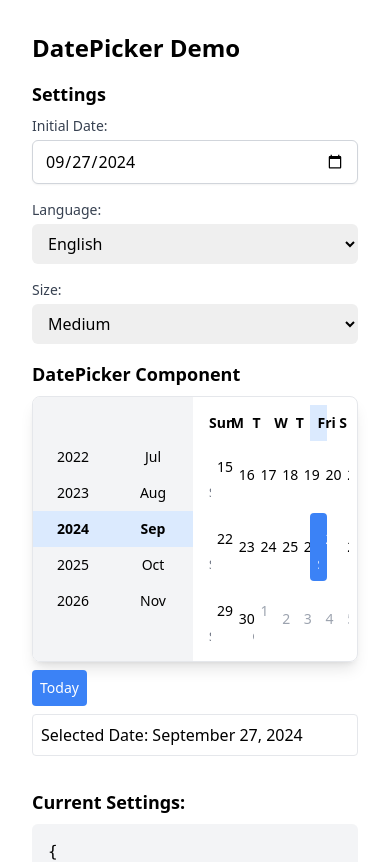
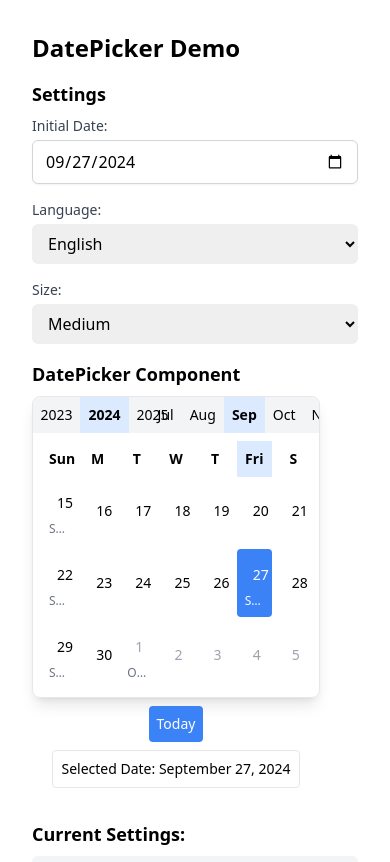
Before and after one commit to sushiljainam/date-picker, a React (Create React App) app: page / in a window 390 px wide. Shown: the top 862 px of the page. Built offline with nearby package versions, Linux system fonts and the light colour scheme.

Commit message:
Update DatePicker.js

```diff
--- a/src/components/DatePicker.js
+++ b/src/components/DatePicker.js
@@ -46,6 +46,12 @@ const DatePicker = ({
         compact: 'text-xs p-1',
         medium: 'text-sm p-2',
         cozy: 'text-base p-3'
+    };
+
+    const containerClasses = {
+        compact: 'w-64 sm:w-72',
+        medium: 'w-72 sm:w-80 md:w-96',
+        cozy: 'w-80 sm:w-96 md:w-112 lg:w-128'
     };
 
     const generateDates = (centerDate) => {
@@ -190,13 +196,15 @@ const DatePicker = ({
             ref={datePickerRef}
             tabIndex="0"
             onKeyDown={handleKeyDown}
-            className="focus:outline-none"
+            className={`focus:outline-none ${containerClasses[size]}`}
             role="application"
             aria-label="Date picker"
         >
-            <div className="flex border rounded-lg overflow-hidden shadow-lg">
+            <div className="flex flex-col sm:flex-row border rounded-lg overflow-hidden shadow-lg">
+                {/* Year and Month selectors */}
+                <div className="flex sm:flex-col">
                     {/* Year selector */}
-                <div className="w-20 bg-gray-100 flex flex-col items-center justify-center" role="group" aria-label={labels[language].year}>
+                    <div className="w-1/2 sm:w-20 bg-gray-100 flex flex-row sm:flex-col items-center justify-center" role="group" aria-label={labels[language].year}>
                         {[currentYear - 2, currentYear - 1, currentYear, currentYear + 1, currentYear + 2].map((year) => (
                             <button
                                 key={year}
@@ -210,7 +218,7 @@ const DatePicker = ({
                         ))}
                     </div>
                     {/* Month selector */}
-                <div className="w-20 bg-gray-100 flex flex-col items-center justify-center" role="group" aria-label={labels[language].month}>
+                    <div className="w-1/2 sm:w-20 bg-gray-100 flex flex-row sm:flex-col items-center justify-center" role="group" aria-label={labels[language].month}>
                         {getVisibleMonths().map(({ month, year }, index) => (
                             <button
                                 key={index}
@@ -220,11 +228,12 @@ const DatePicker = ({
                                 role="option"
                             >
                                 <div>{month}</div>
-                            {(month === months[language][0] || month === months[language][11]) && (
+                                {size !== 'compact' && (month === months[language][0] || month === months[language][11]) && (
                                     <div className="text-xs text-gray-500">{year}</div>
                                 )}
                             </button>
                         ))}
+                    </div>
                 </div>
                 {/* Calendar */}
                 <div className="flex-1 p-2">
@@ -235,7 +244,7 @@ const DatePicker = ({
                                 className={`text-center font-semibold ${sizeClasses[size]} ${isSelectedDay(index) ? 'bg-blue-100' : ''}`}
                                 role="columnheader"
                             >
-                                {isSelectedDay(index) ? weekDaysFull[language][index] : day}
+                                {isSelectedDay(index) && size !== 'compact' ? weekDaysFull[language][index] : day}
                             </div>
                         ))}
                     </div>
@@ -255,7 +264,7 @@ const DatePicker = ({
                                     aria-label={`${date.getDate()} ${months[language][date.getMonth()]} ${date.getFullYear()}`}
                                 >
                                     <div className={sizeClasses[size]}>{date.getDate()}</div>
-                                    {getDateDisplay(date) && (
+                                    {size !== 'compact' && getDateDisplay(date) && (
                                         <div className={`text-xs ${isSelectedDate(date) ? 'text-white' : 'text-gray-500'} ${isSelectedDate(date) ? 'text-[0.65rem]' : ''} whitespace-nowrap overflow-hidden text-ellipsis`}>
                                             {getDateDisplay(date)}
                                         </div>
@@ -266,14 +275,15 @@ const DatePicker = ({
                     </div>
                 </div>
             </div>
+            <div className="mt-2 flex flex-col sm:flex-row justify-between items-center">
                 <button
                     onClick={handleTodayClick}
-                className={`mt-2 bg-blue-500 text-white rounded ${sizeClasses[size]} hover:bg-blue-600 transition-colors duration-300`}
+                    className={`mb-2 sm:mb-0 bg-blue-500 text-white rounded ${sizeClasses[size]} hover:bg-blue-600 transition-colors duration-300`}
                     aria-label={labels[language].today}
                 >
                     {labels[language].today}
                 </button>
-            <div className="mt-2 p-2 border rounded" role="status" aria-live="polite">
+                <div className="text-sm sm:text-base p-2 border rounded" role="status" aria-live="polite">
                     {labels[language].selected} {selectedDate.toLocaleDateString(language === 'en' ? 'en-US' : 'hi-IN', {
                         year: 'numeric',
                         month: 'long',
@@ -281,6 +291,7 @@ const DatePicker = ({
                     })}
                 </div>
             </div>
+        </div>
     );
 };
 
```
Lines whose indentation alone changed are shown as unchanged.
